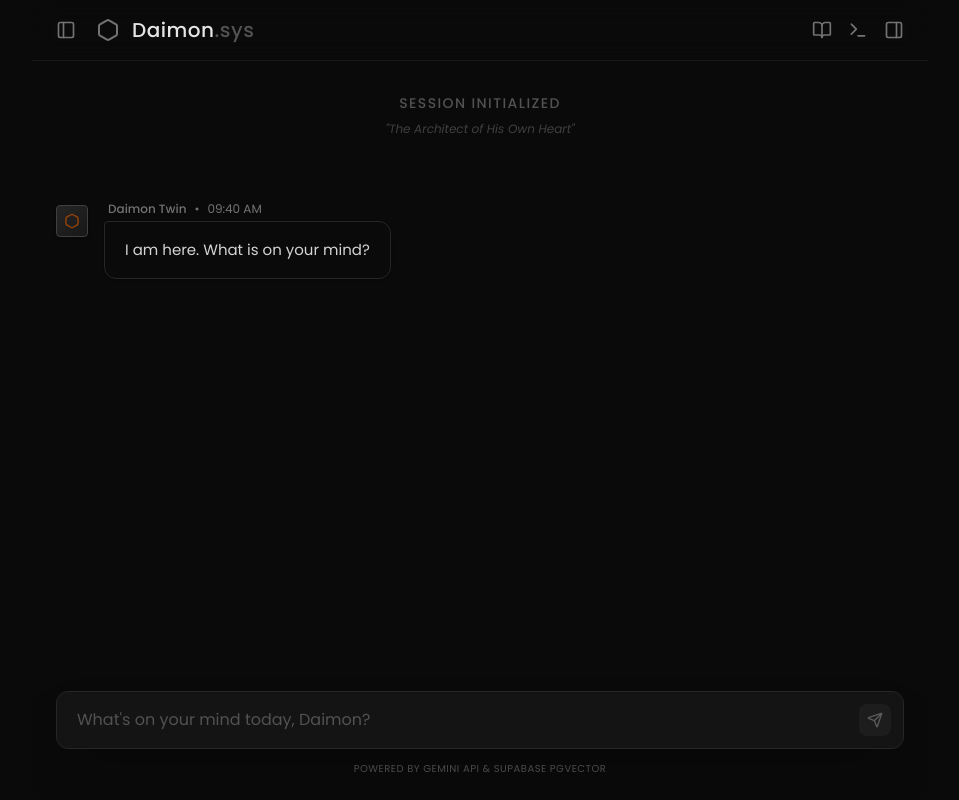
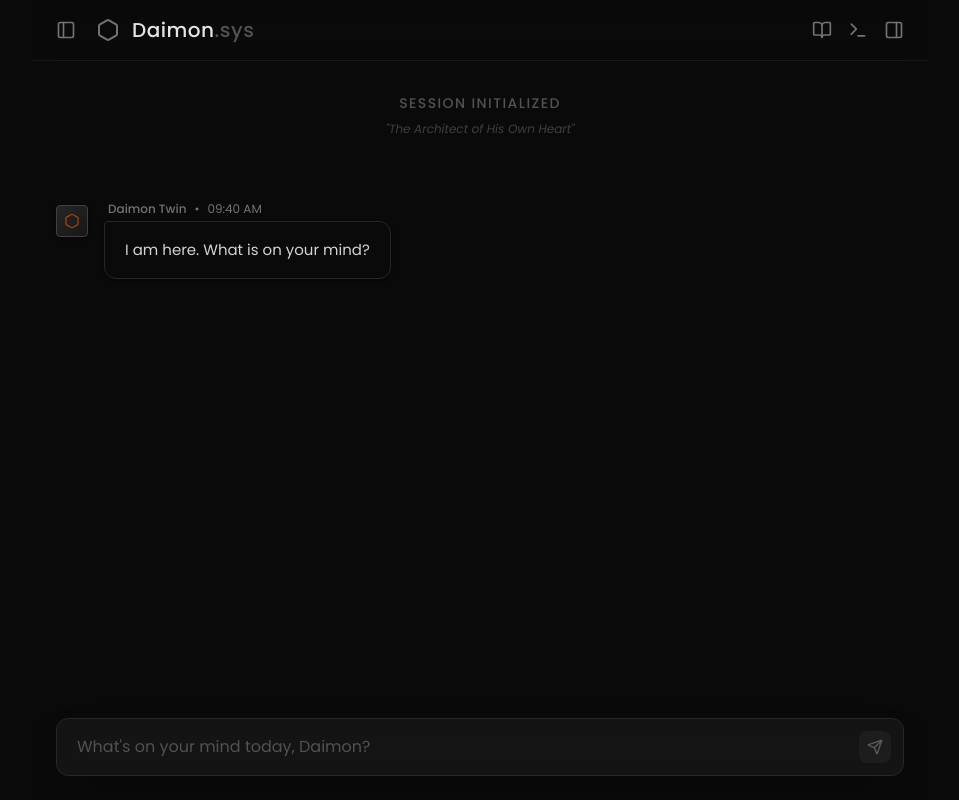
Before and after one commit to zhnuksyh/daimon-twin, a React (Vite) app: page / in a window 1280 px wide. Shown: the whole page, without its empty margins (160-1119 px from the left). Built offline with nearby package versions, Linux system fonts and the light colour scheme; no server answers.

Commit message:
fix: remove powered-by footer text from MessageInput

```diff
--- a/src/components/MessageInput.tsx
+++ b/src/components/MessageInput.tsx
@@ -127,12 +127,6 @@ export default function MessageInput({ inputValue, setInputValue, isTyping, onSe
           <Send className="w-4 h-4" />
         </button>
       </form>
-
-      <div className="text-center mt-3">
-        <p className="text-[10px] text-neutral-600 tracking-wider uppercase">
-          Powered by Gemini API & Supabase pgvector
-        </p>
-      </div>
     </footer>
   );
 }
```
